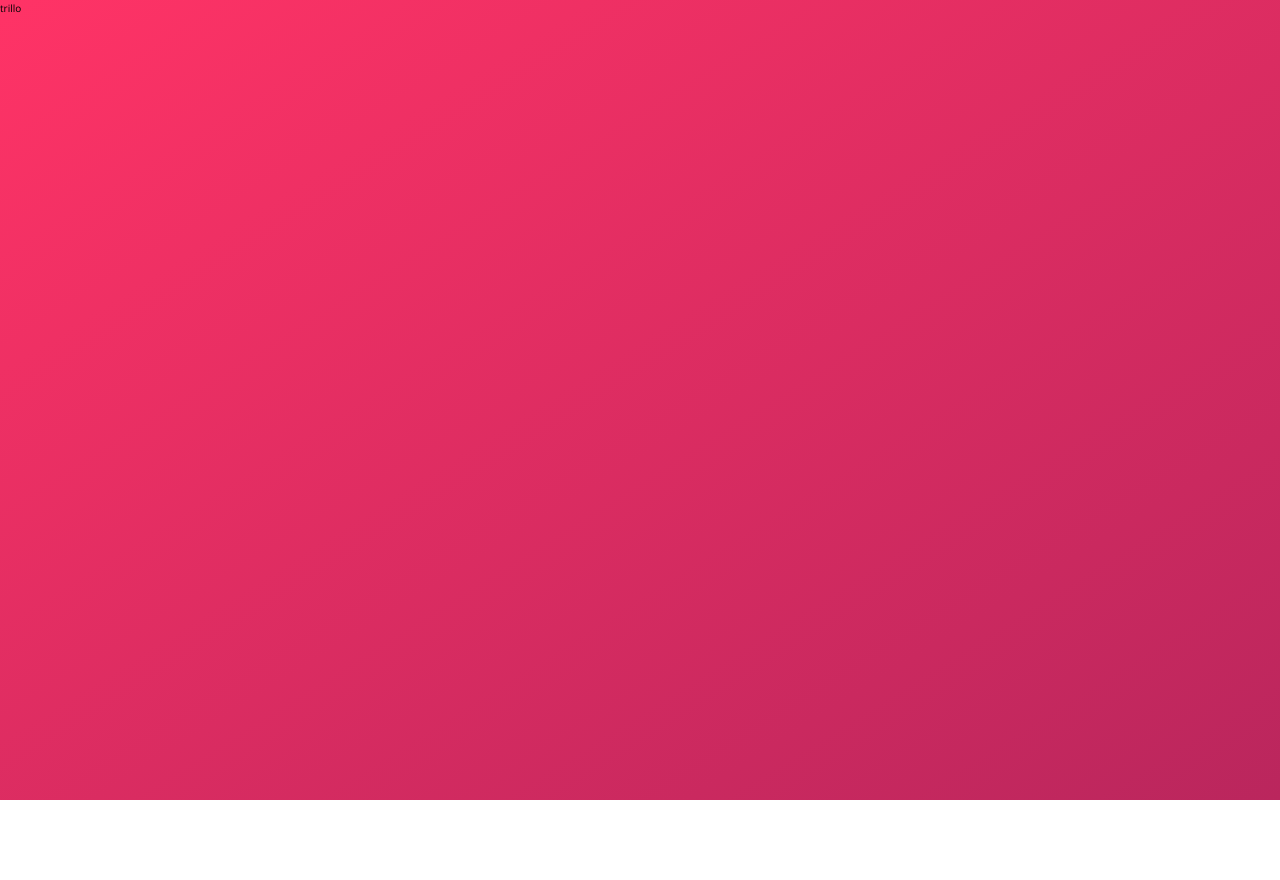
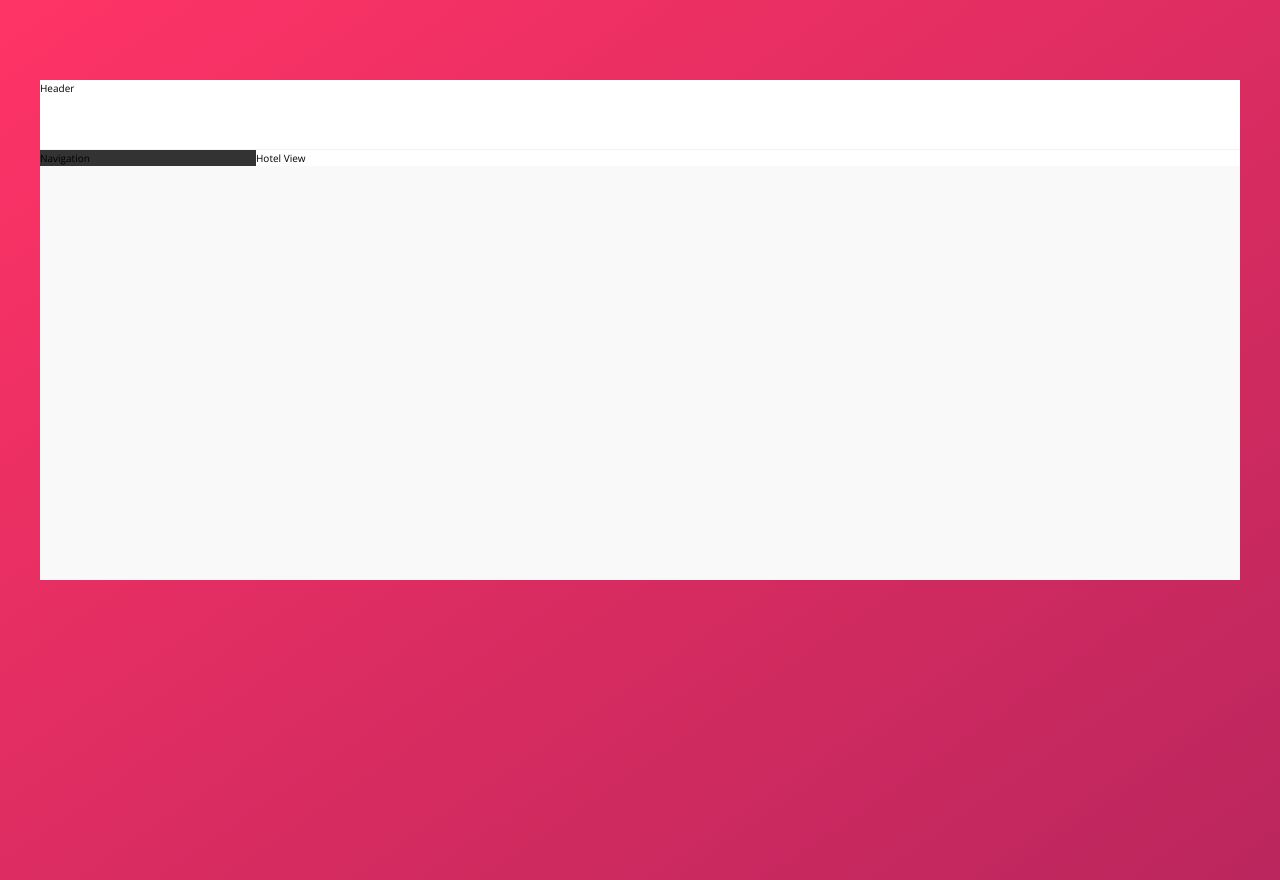
Before and after one commit to jmarc00s/Trillo, a website: page index.html in a window 1280 px wide. Before the commit the page ends 800 px from the top, so only its background shows below. Drawn offline with nearby package versions, Linux system fonts and the light colour scheme; files that its build step writes are made by us from their sources.

Commit message:
Iniciando layout da aplicação

```diff
--- a/index.html
+++ b/index.html
@@ -14,6 +14,12 @@
     <title>trillo &mdash; Your all-in-one booking app</title>
   </head>
   <body>
-    trillo
+    <div class="container">
+      <header class="header">Header</header>
+      <div class="content">
+        <nav class="sidebar">Navigation</nav>
+        <main class="hotel-view">Hotel View</main>
+      </div>
+    </div>
   </body>
 </html>
--- a/package.json
+++ b/package.json
@@ -6,7 +6,7 @@
   "scripts": {
     "watch:sass": "node-sass sass/main.scss css/style.css -w",
     "devserver": "live-server",
-    "start": "npm-run-all --parallel devserver watch:sass",
+    "start": "npm run watch:sass",
     "compile:sass": "node-sass sass/main.scss css/style.comp.css",
     "prefix:css": "postcss --use autoprefixer -b 'last 10 versions' css/style.comp.css -o css/style.prefix.css",
     "compress:css": "node-sass css/style.prefix.css css/style.css --output-style compressed",
--- a/sass/_base.scss
+++ b/sass/_base.scss
@@ -23,6 +23,10 @@ Grey dark 3: #999
   --color-grey-light-4: #ccc;
   --color-grey-dark-3: #999;
   --color-grey-dark-2: #777;
+  --color-black: #000;
+  --color-white: #fff;
+
+  --shadow-dark: 0 2rem 6rem rgba(var(--color-black), 0.3);
 }
 
 * {
--- a/sass/_layout.scss
+++ b/sass/_layout.scss
@@ -0,0 +1,29 @@
+.container {
+  max-width: 120rem;
+  margin: 8rem auto;
+  background-color: var(--color-grey-light-1);
+  box-shadow: var(--shadow-dark);
+
+  min-height: 50rem;
+}
+
+.header {
+  height: 7rem;
+  background-color: var(--color-white);
+  border-bottom: var(--color-grey-light-2) solid 1px;
+}
+
+.content {
+  display: flex;
+}
+
+.sidebar {
+  background-color: var(--color-grey-dark-1);
+
+  flex: 0 0 18%;
+}
+
+.hotel-view {
+  background-color: var(--color-white);
+  flex: 1;
+}
```
